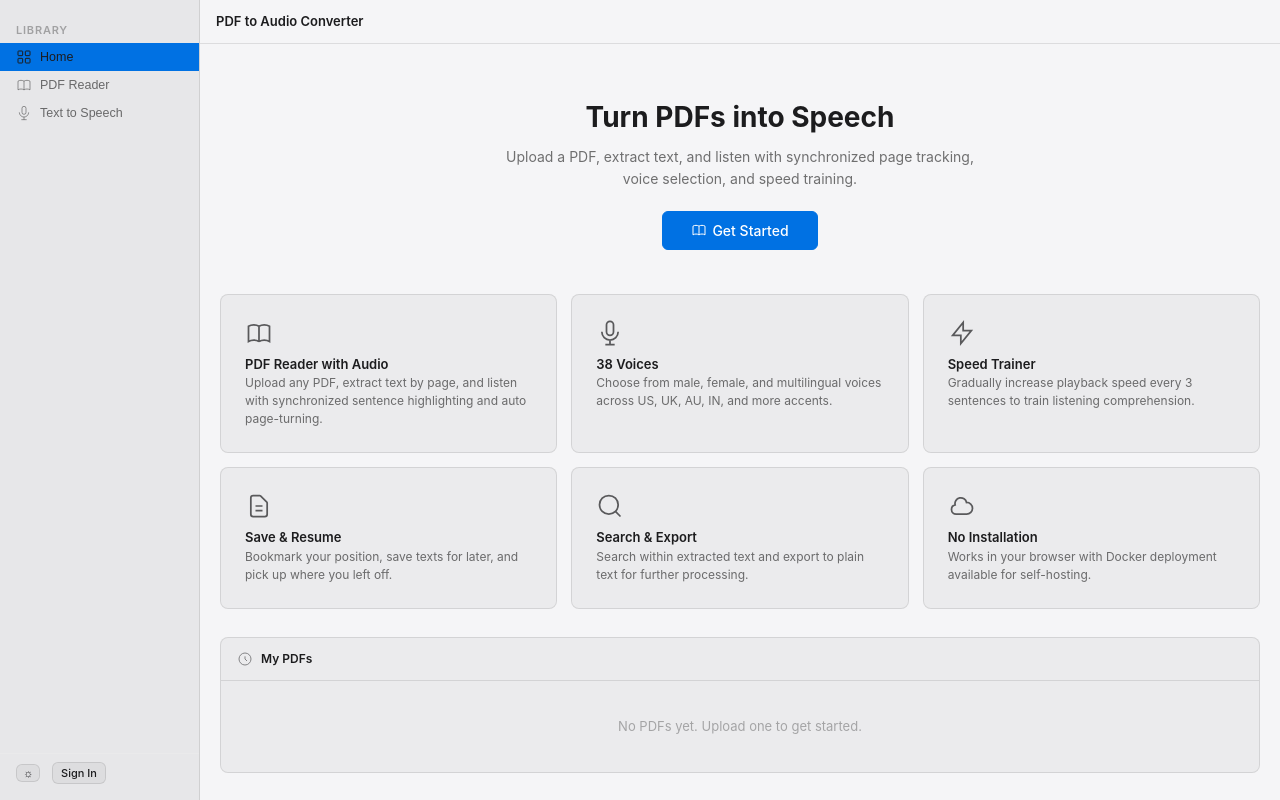
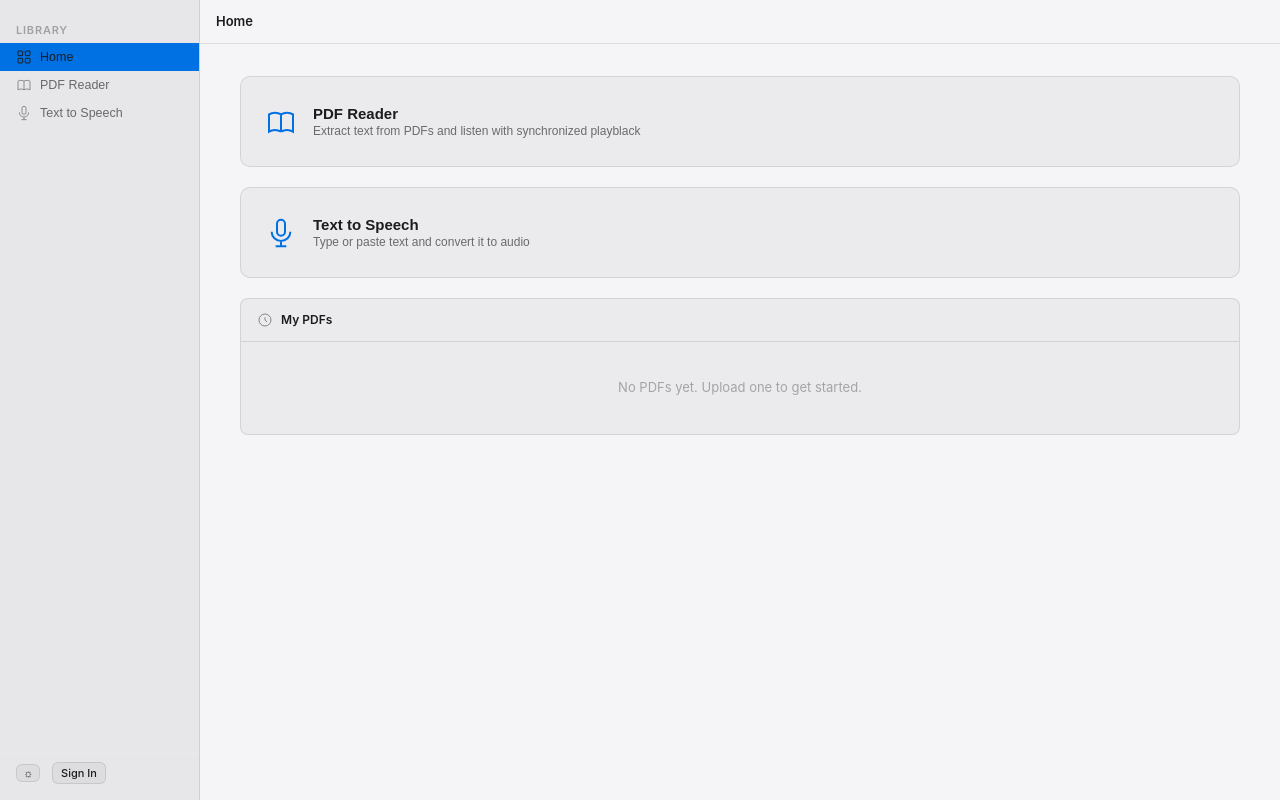
Before and after one commit to Tharungowdapr/text_to_speech, a Django app: page / in a window 1280 px wide. Run offline with Django 5.2, Linux system fonts and the light colour scheme.

Commit message:
Simplify home page: two main options (PDF Reader, Text to Speech), no feature cards

```diff
--- a/templates/home.html
+++ b/templates/home.html
@@ -8,67 +8,26 @@
 
     <main class="main-content">
       <div class="toolbar">
-        <span class="toolbar-title">PDF to Audio Converter</span>
+        <span class="toolbar-title">Home</span>
       </div>
-      <div class="content-area" style="display:flex;flex-direction:column;gap:28px;">
+      <div class="content-area" style="display:flex;flex-direction:column;gap:20px;padding:32px 40px;">
 
-        <!-- Hero -->
-        <div style="text-align:center;padding:32px 20px 16px;">
-          <div style="font-size:28px;font-weight:700;color:var(--text-primary);margin-bottom:8px;">Turn PDFs into Speech</div>
-          <div style="font-size:14px;color:var(--text-secondary);max-width:500px;margin:0 auto;line-height:1.6;">
-            Upload a PDF, extract text, and listen with synchronized page tracking, voice selection, and speed training.
+        <!-- Two main options -->
+        <button onclick="window.location.href='/reader/'" class="btn" style="display:flex;align-items:center;gap:16px;padding:28px 24px;border-radius:10px;border:1px solid var(--border-subtle);background:var(--bg-glass);cursor:pointer;font-size:15px;color:var(--text-primary);transition:border-color 0.15s,background 0.15s;text-align:left;" onmouseover="this.style.borderColor='var(--border-strong)';this.style.background='var(--bg-glass-hover)'" onmouseout="this.style.borderColor='var(--border-subtle)';this.style.background='var(--bg-glass)'">
+          <svg width="32" height="32" viewBox="0 0 24 24" fill="none" stroke="var(--accent)" stroke-width="1.5" style="flex-shrink:0;"><path d="M12 6.253v13m0-13C10.832 5.477 9.246 5 7.5 5S4.168 5.477 3 6.253v13C4.168 18.477 5.754 18 7.5 18s3.332.477 4.5 1.253m0-13C13.168 5.477 14.754 5 16.5 5c1.747 0 3.332.477 4.5 1.253v13C19.832 18.477 18.247 18 16.5 18c-1.746 0-3.332.477-4.5 1.253"/></svg>
+          <div>
+            <div style="font-weight:600;font-size:15px;">PDF Reader</div>
+            <div style="font-size:12px;color:var(--text-secondary);margin-top:2px;">Extract text from PDFs and listen with synchronized playblack</div>
           </div>
-          <a href="/reader/" class="btn btn-accent" style="margin-top:20px;padding:8px 28px;font-size:14px;text-decoration:none;display:inline-flex;">
-            <svg width="16" height="16" viewBox="0 0 24 24" fill="none" stroke="currentColor" stroke-width="1.5"><path d="M12 6.253v13m0-13C10.832 5.477 9.246 5 7.5 5S4.168 5.477 3 6.253v13C4.168 18.477 5.754 18 7.5 18s3.332.477 4.5 1.253m0-13C13.168 5.477 14.754 5 16.5 5c1.747 0 3.332.477 4.5 1.253v13C19.832 18.477 18.247 18 16.5 18c-1.746 0-3.332.477-4.5 1.253"/></svg>
-            Get Started
-          </a>
-        </div>
+        </button>
 
-        <!-- Feature Cards -->
-        <div style="display:grid;grid-template-columns:repeat(auto-fill,minmax(300px,1fr));gap:14px;">
-          <div class="feature-card">
-            <svg viewBox="0 0 24 24" fill="none" stroke="currentColor" stroke-width="1.5"><path d="M12 6.253v13m0-13C10.832 5.477 9.246 5 7.5 5S4.168 5.477 3 6.253v13C4.168 18.477 5.754 18 7.5 18s3.332.477 4.5 1.253m0-13C13.168 5.477 14.754 5 16.5 5c1.747 0 3.332.477 4.5 1.253v13C19.832 18.477 18.247 18 16.5 18c-1.746 0-3.332.477-4.5 1.253"/></svg>
-            <div>
-              <div style="font-weight:600;font-size:13px;color:var(--text-primary);">PDF Reader with Audio</div>
-              <div style="font-size:12px;color:var(--text-secondary);line-height:1.5;">Upload any PDF, extract text by page, and listen with synchronized sentence highlighting and auto page-turning.</div>
-            </div>
+        <button onclick="window.location.href='/text-to-speech/'" class="btn" style="display:flex;align-items:center;gap:16px;padding:28px 24px;border-radius:10px;border:1px solid var(--border-subtle);background:var(--bg-glass);cursor:pointer;font-size:15px;color:var(--text-primary);transition:border-color 0.15s,background 0.15s;text-align:left;" onmouseover="this.style.borderColor='var(--border-strong)';this.style.background='var(--bg-glass-hover)'" onmouseout="this.style.borderColor='var(--border-subtle)';this.style.background='var(--bg-glass)'">
+          <svg width="32" height="32" viewBox="0 0 24 24" fill="none" stroke="var(--accent)" stroke-width="1.5" style="flex-shrink:0;"><path d="M19 11a7 7 0 01-7 7m0 0a7 7 0 01-7-7m7 7v4m0 0H8m4 0h4m-4-8a3 3 0 01-3-3V5a3 3 0 116 0v6a3 3 0 01-3 3z"/></svg>
+          <div>
+            <div style="font-weight:600;font-size:15px;">Text to Speech</div>
+            <div style="font-size:12px;color:var(--text-secondary);margin-top:2px;">Type or paste text and convert it to audio</div>
           </div>
-          <div class="feature-card">
-            <svg viewBox="0 0 24 24" fill="none" stroke="currentColor" stroke-width="1.5"><path d="M19 11a7 7 0 01-7 7m0 0a7 7 0 01-7-7m7 7v4m0 0H8m4 0h4m-4-8a3 3 0 01-3-3V5a3 3 0 116 0v6a3 3 0 01-3 3z"/></svg>
-            <div>
-              <div style="font-weight:600;font-size:13px;color:var(--text-primary);">38 Voices</div>
-              <div style="font-size:12px;color:var(--text-secondary);line-height:1.5;">Choose from male, female, and multilingual voices across US, UK, AU, IN, and more accents.</div>
-            </div>
-          </div>
-          <div class="feature-card">
-            <svg viewBox="0 0 24 24" fill="none" stroke="currentColor" stroke-width="1.5"><path d="M13 10V3L4 14h7v7l9-11h-7z"/></svg>
-            <div>
-              <div style="font-weight:600;font-size:13px;color:var(--text-primary);">Speed Trainer</div>
-              <div style="font-size:12px;color:var(--text-secondary);line-height:1.5;">Gradually increase playback speed every 3 sentences to train listening comprehension.</div>
-            </div>
-          </div>
-          <div class="feature-card">
-            <svg viewBox="0 0 24 24" fill="none" stroke="currentColor" stroke-width="1.5"><path d="M9 12h6m-6 4h6m2 5H7a2 2 0 01-2-2V5a2 2 0 012-2h5.586a1 1 0 01.707.293l5.414 5.414a1 1 0 01.293.707V19a2 2 0 01-2 2z"/></svg>
-            <div>
-              <div style="font-weight:600;font-size:13px;color:var(--text-primary);">Save & Resume</div>
-              <div style="font-size:12px;color:var(--text-secondary);line-height:1.5;">Bookmark your position, save texts for later, and pick up where you left off.</div>
-            </div>
-          </div>
-          <div class="feature-card">
-            <svg viewBox="0 0 24 24" fill="none" stroke="currentColor" stroke-width="1.5"><circle cx="11" cy="11" r="8"/><path d="M21 21l-4.35-4.35"/></svg>
-            <div>
-              <div style="font-weight:600;font-size:13px;color:var(--text-primary);">Search & Export</div>
-              <div style="font-size:12px;color:var(--text-secondary);line-height:1.5;">Search within extracted text and export to plain text for further processing.</div>
-            </div>
-          </div>
-          <div class="feature-card">
-            <svg viewBox="0 0 24 24" fill="none" stroke="currentColor" stroke-width="1.5"><path d="M3 15a4 4 0 004 4h9a5 5 0 10-.1-9.999 5.002 5.002 0 10-9.78 2.096A4.001 4.001 0 003 15z"/></svg>
-            <div>
-              <div style="font-weight:600;font-size:13px;color:var(--text-primary);">No Installation</div>
-              <div style="font-size:12px;color:var(--text-secondary);line-height:1.5;">Works in your browser with Docker deployment available for self-hosting.</div>
-            </div>
-          </div>
-        </div>
+        </button>
 
         <!-- Recent PDFs -->
         <div class="card" style="padding:0;">
```
